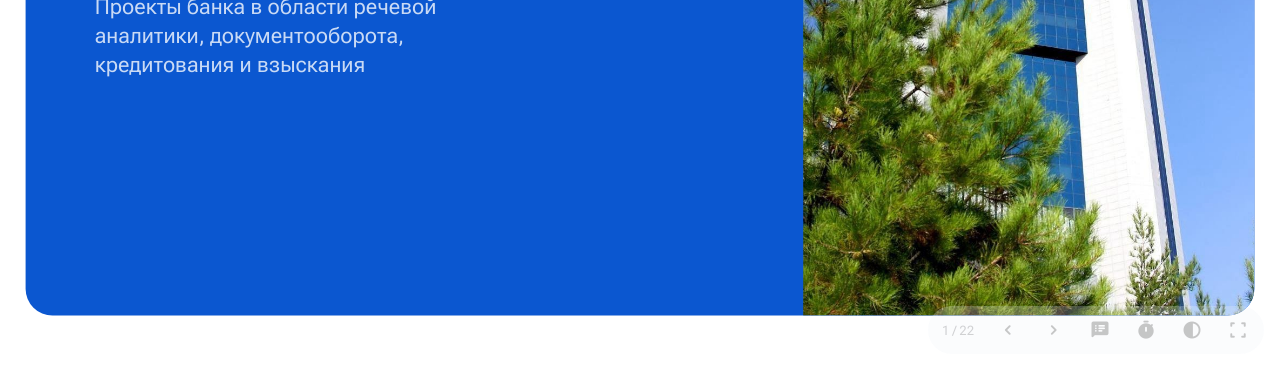
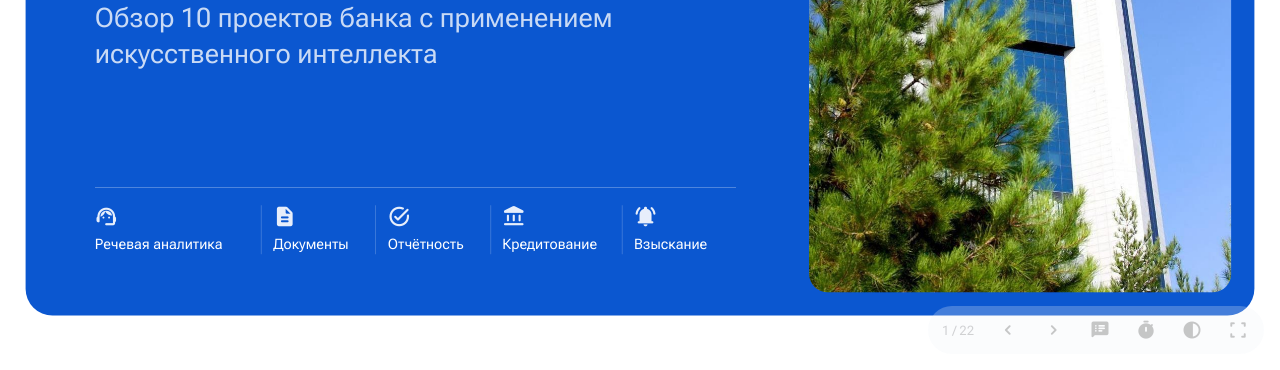
Before and after one commit to GokalR/nbu-ai-projects, a website: page index.html in a window 1280 px wide. Shown: the part 430-800 px from the top of the page. Drawn offline with Linux system fonts and the light colour scheme.

Commit message:
Титул: фото во врезке, строка с названием банка, ряд направлений
Co-Authored-By: Claude Opus 5.5 <noreply@anthropic.com>

```diff
--- a/assets/css/styles.css
+++ b/assets/css/styles.css
@@ -69,7 +69,15 @@ body{background:var(--stage);color:var(--on);font-family:"Roboto Flex","Roboto",
 .slide.active{visibility:visible;opacity:1;transform:none;transition:opacity .35s var(--emph) .08s,transform .6s var(--emph),visibility 0s}
 .slide.back{transform:translateX(-40px)}
 .slide.hero{background:var(--primary);color:var(--onp)}
-.hero-photo{position:absolute;top:0;right:0;bottom:0;width:470px;height:100%;object-fit:cover;object-position:center top}
+#deck .slide.hero{padding-right:540px}
+.hero-photo{position:absolute;top:24px;right:24px;bottom:24px;width:440px;margin:0;border-radius:20px;overflow:hidden}
+.hero-photo img{width:100%;height:100%;display:block;object-fit:cover;object-position:center top}
+.hero-org{font-size:15px;line-height:1.35;font-weight:560;letter-spacing:.01em;opacity:.85;padding-bottom:14px;border-bottom:1px solid rgba(255,255,255,.28);max-width:none}
+.hero-areas{display:grid;grid-template-columns:1.45fr 1fr 1fr 1.15fr 1fr;border-top:1px solid rgba(255,255,255,.28);padding-top:18px}
+.hero-areas div{display:flex;flex-direction:column;gap:8px;font-size:15px;line-height:1.25;font-weight:560;padding:0 12px;border-left:1px solid rgba(255,255,255,.2)}
+.hero-areas div:first-child{padding-left:0;border-left:0}
+.hero-areas .ms{font-size:24px;opacity:.9}
+:root[data-theme="dark"] .hero-org,:root[data-theme="dark"] .hero-areas,:root[data-theme="dark"] .hero-areas div{border-color:rgba(6,46,111,.25)}
 .slide.tonal{background:var(--pc);color:var(--onpc)}
 
 h1{font-size:76px;line-height:1.02;font-weight:760;letter-spacing:-.025em;font-variation-settings:"opsz" 144,"wdth" 100;max-width:17ch}
--- a/index.html
+++ b/index.html
@@ -20,9 +20,17 @@
 
 <!-- 1 TITLE -->
 <section class="slide hero">
-  <img class="hero-photo" src="./assets/images/nbu-building.jpg" alt="Здание Национального банка Узбекистана">
+  <figure class="hero-photo"><img src="./assets/images/nbu-building.jpg" alt="Здание Национального банка Узбекистана"></figure>
+  <p class="hero-org pop" style="--i:0">Национальный банк внешнеэкономической деятельности Республики Узбекистан</p>
   <h1 class="pop" style="--i:1;margin-top:auto;max-width:none">ИИ&#8209;решения<br>в НБУ</h1>
-  <p class="lead onv pop" style="--i:2;margin-top:22px;margin-bottom:auto;max-width:30ch">Проекты банка в области речевой аналитики, документооборота, кредитования и взыскания</p>
+  <p class="lead onv pop" style="--i:2;margin-top:22px;margin-bottom:auto;max-width:none">Обзор 10 проектов банка с применением искусственного интеллекта</p>
+  <div class="hero-areas pop" style="--i:3">
+    <div><span class="ms">support_agent</span>Речевая аналитика</div>
+    <div><span class="ms">description</span>Документы</div>
+    <div><span class="ms">task_alt</span>Отчётность</div>
+    <div><span class="ms">account_balance</span>Кредитование</div>
+    <div><span class="ms">notifications_active</span>Взыскание</div>
+  </div>
   <aside class="notes">Проекты банка с применением ИИ: речевая аналитика, документооборот, отчётность, кредитование и взыскание. Управление: стрелка вправо или пробел открывает следующий элемент, N показывает заметки, T запускает таймер, D переключает тему, F включает полный экран.</aside>
 </section>
 
```
